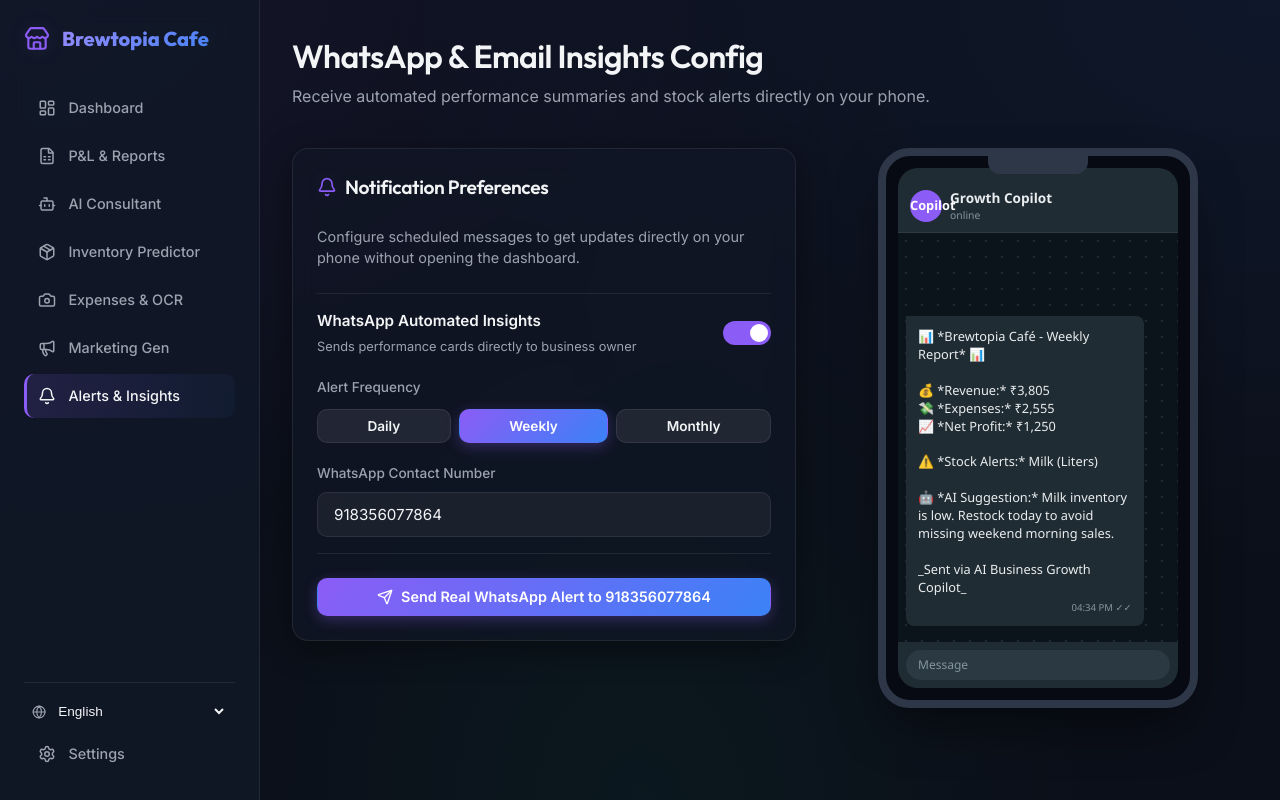
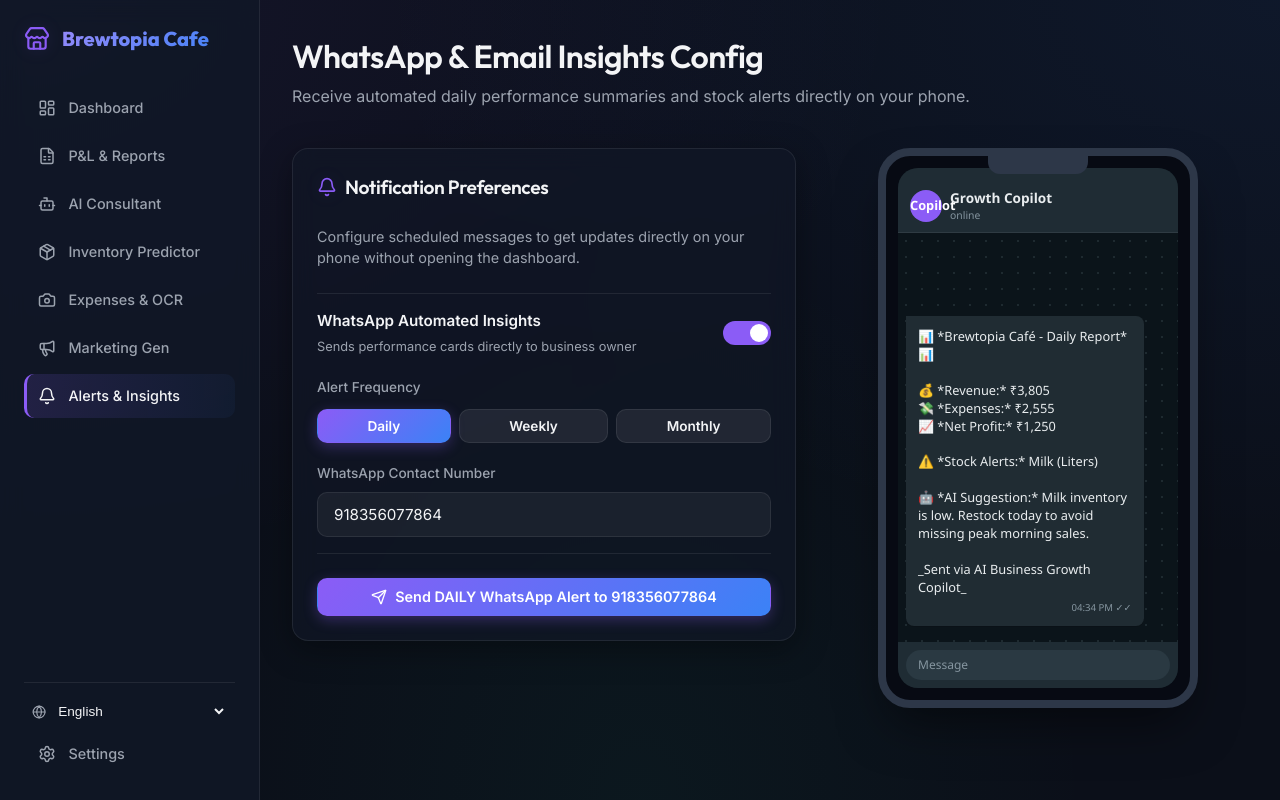
Before and after one commit to Pratiksha2-M/AI-Business-Growth-Copilot, a React (Vite) app: page / in a window 1280 px wide. Both pictures are taken after a click on the element "Alerts & Insights". Built offline with nearby package versions, Linux system fonts and the light colour scheme.

Commit message:
Set default alert frequency to Daily Report and update WhatsApp dispatch

```diff
--- a/src/components/Insights.jsx
+++ b/src/components/Insights.jsx
@@ -4,7 +4,7 @@
 export default function Insights({ database, t, lang }) {
   const { sales, expenses, inventory } = database;
   const [alertsEnabled, setAlertsEnabled] = useState(true);
-  const [frequency, setFrequency] = useState('weekly');
+  const [frequency, setFrequency] = useState('daily'); // Default set to daily
   const [phoneNumber, setPhoneNumber] = useState('918356077864');
   const [testSent, setTestSent] = useState(false);
 
@@ -15,23 +15,27 @@
   const lowStock = inventory.filter(i => i.stock < i.minStock).map(i => i.name).join(', ');
 
   const getWhatsAppMessageText = () => {
+    const freqTitleHi = frequency === 'daily' ? 'दैनिक' : frequency === 'monthly' ? 'मासिक' : 'साप्ताहिक';
+    const freqTitleEn = frequency === 'daily' ? 'Daily' : frequency === 'monthly' ? 'Monthly' : 'Weekly';
+    const freqTitleEs = frequency === 'daily' ? 'Diario' : frequency === 'monthly' ? 'Mensual' : 'Semanal';
+
     const brandName = lang === 'hi' ? 'Brewtopia कैफ़े' : lang === 'es' ? 'Café Brewtopia' : 'Brewtopia Café';
     const profitEmoji = netProfit >= 0 ? '📈' : '📉';
 
     if (lang === 'hi') {
-      return `📊 *${brandName} - साप्ताहिक रिपोर्ट* 📊
+      return `📊 *${brandName} - ${freqTitleHi} रिपोर्ट* 📊
 
-💰 *कमाई:* ₹${totalRev.toLocaleString()}
-💸 *खर्च:* ₹${totalExp.toLocaleString()}
+💰 *आज की कमाई:* ₹${totalRev.toLocaleString()}
+💸 *आज का खर्च:* ₹${totalExp.toLocaleString()}
 ${profitEmoji} *शुद्ध लाभ:* ₹${netProfit.toLocaleString()}
 
 ⚠️ *स्टॉक अलर्ट:* ${lowStock || 'सभी वस्तुएं सुरक्षित हैं'}
 
-🤖 *एआई सुझाव:* आपके 'Milk' का स्टॉक कम है। शनिवार की सेल को देखते हुए कृपया आज ही रीस्टॉक करें।
+🤖 *एआई सुझाव:* आपके 'Milk' का स्टॉक कम है। आज ही रीस्टॉक करें।
 
 _भेजा गया: एआई बिजनेस ग्रोथ कोपायलट द्वारा_`;
     } else if (lang === 'es') {
-      return `📊 *${brandName} - Resumen Semanal* 📊
+      return `📊 *${brandName} - Resumen ${freqTitleEs}* 📊
 
 💰 *Ventas:* ₹${totalRev.toLocaleString()}
 💸 *Gastos:* ₹${totalExp.toLocaleString()}
@@ -39,11 +43,11 @@
 
 ⚠️ *Alertas de Stock:* ${lowStock || 'Ninguno, stock saludable'}
 
-🤖 *Consejo AI:* Su stock de leche está por agotarse. Ordene hoy para evitar desabastecimiento el fin de semana.
+🤖 *Consejo AI:* Su stock de leche está por agotarse. Ordene hoy.
 
 _Generado por AI Business Copilot_`;
     } else {
-      return `📊 *${brandName} - Weekly Report* 📊
+      return `📊 *${brandName} - ${freqTitleEn} Report* 📊
 
 💰 *Revenue:* ₹${totalRev.toLocaleString()}
 💸 *Expenses:* ₹${totalExp.toLocaleString()}
@@ -51,7 +55,7 @@
 
 ⚠️ *Stock Alerts:* ${lowStock || 'All items healthy'}
 
-🤖 *AI Suggestion:* Milk inventory is low. Restock today to avoid missing weekend morning sales.
+🤖 *AI Suggestion:* Milk inventory is low. Restock today to avoid missing peak morning sales.
 
 _Sent via AI Business Growth Copilot_`;
     }
@@ -72,7 +76,7 @@
         <div>
           <h1 style={{ fontSize: '2rem', marginBottom: '0.25rem' }}>{t('businessInsightsAlerts')}</h1>
           <p style={{ color: 'var(--text-secondary)' }}>
-            {lang === 'hi' ? 'व्हाट्सएप या ईमेल के माध्यम से अपने फोन पर साप्ताहिक व्यापार सारांश प्राप्त करें।' : lang === 'es' ? 'Reciba resúmenes semanales de su negocio directamente en WhatsApp o correo electrónico.' : 'Receive automated performance summaries and stock alerts directly on your phone.'}
+            {lang === 'hi' ? 'व्हाट्सएप या ईमेल के माध्यम से अपने फोन पर दैनिक व्यापार सारांश प्राप्त करें।' : lang === 'es' ? 'Reciba resúmenes diarios de su negocio directamente en WhatsApp o correo electrónico.' : 'Receive automated daily performance summaries and stock alerts directly on your phone.'}
           </p>
         </div>
       </div>
@@ -155,7 +159,7 @@
               className="btn btn-primary"
               onClick={handleSendTest}
             >
-              <Send size={16} /> Send Real WhatsApp Alert to {phoneNumber}
+              <Send size={16} /> Send {frequency.toUpperCase()} WhatsApp Alert to {phoneNumber}
             </button>
           </div>
 
```
